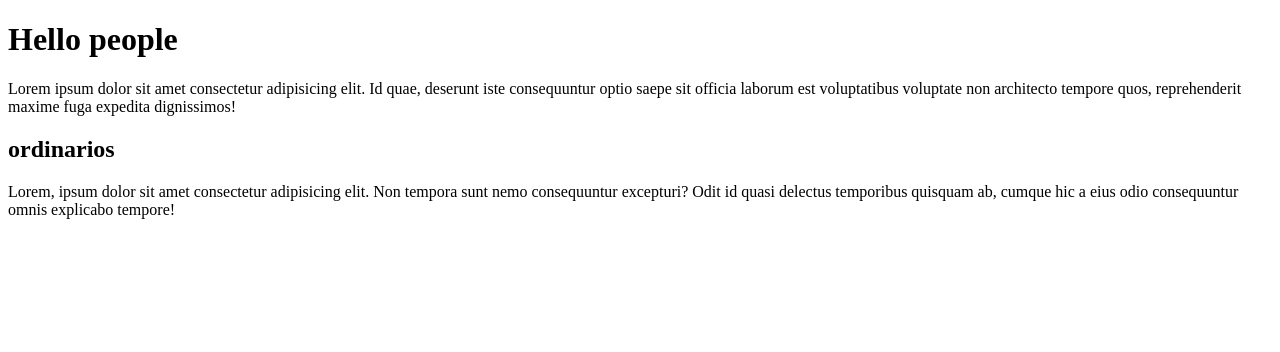
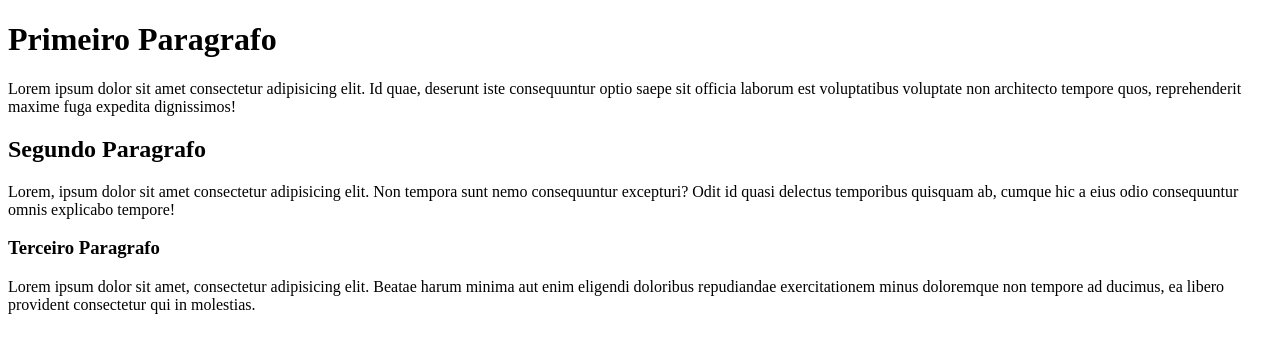
Before and after one commit to barbosafelipe/testgit, a plain HTML site: page paginas/index.html in a window 1280 px wide. Drawn offline with Linux system fonts and the light colour scheme.

Commit message:
Add terceiro Paragrafo

```diff
--- a/paginas/index.html
+++ b/paginas/index.html
@@ -7,10 +7,13 @@
     <title>Site</title>
 </head>
 <body>
-    <h1>Hello people</h1>
+    <h1>Primeiro Paragrafo</h1>
     <p>Lorem ipsum dolor sit amet consectetur adipisicing elit. Id quae, deserunt iste consequuntur optio saepe sit officia laborum est voluptatibus voluptate non architecto tempore quos, reprehenderit maxime fuga expedita dignissimos!</p>
 
-    <h2>ordinarios</h2>
+    <h2>Segundo Paragrafo</h2>
     <p>Lorem, ipsum dolor sit amet consectetur adipisicing elit. Non tempora sunt nemo consequuntur excepturi? Odit id quasi delectus temporibus quisquam ab, cumque hic a eius odio consequuntur omnis explicabo tempore!</p>
+    <h3>Terceiro Paragrafo</h3>
+    <p>Lorem ipsum dolor sit amet, consectetur adipisicing elit. Beatae harum minima aut enim eligendi doloribus repudiandae exercitationem minus doloremque non tempore ad ducimus, ea libero provident consectetur qui in molestias.</p>
+
 </body>
 </html>
```
